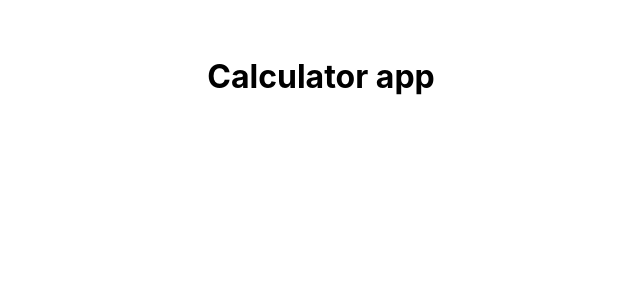
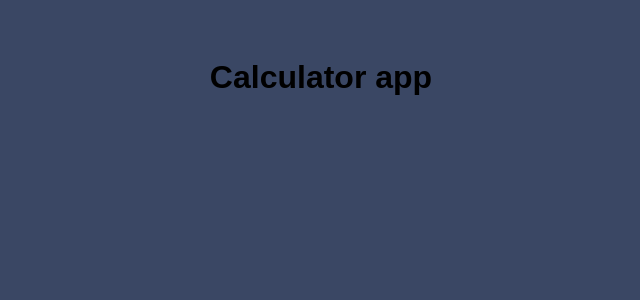
Before and after one commit to Sana-Shabeel/calculator-app, a React (Vite) app: page / in a window 1280 px wide. Shown: the top 300 px of the page, without its empty margins (319-959 px from the left). Built offline with nearby package versions, Linux system fonts and the light colour scheme.

Commit message:
Add background colors

```diff
--- a/src/index.css
+++ b/src/index.css
@@ -1,17 +1,19 @@
 :root {
-  font-family: Inter, system-ui, Avenir, Helvetica, Arial, sans-serif;
+  font-family: "League Spartan", sans-serif;
   line-height: 1.5;
   font-weight: 400;
-
-  /* Theme 1
-Backgrounds
-Very dark desaturated blue (main background): hsl(222, 26%, 31%)
-Very dark desaturated blue (toggle background, keypad background): hsl(223, 31%, 20%)
-Very dark desaturated blue (screen background): hsl(224, 36%, 15%) */
 
   --t1-main-bg: hsl(222, 26%, 31%);
   --t1-toggle-keypad-bg: hsl(223, 31%, 20%);
   --t1-screen-bg: hsl(224, 36%, 15%);
+
+  --t2-main-bg: hsl(0, 0%, 90%);
+  --t2-toggle-keypad-bg: hsl(0, 5%, 81%);
+  --t2-screen-bg: hsl(0, 0%, 93%);
+
+  --t3-main-bg: hsl(268, 75%, 9%);
+  --t3-toggle-keypad-bg: hsl(268, 71%, 12%);
+  --t3-screen-bg: hsl(268, 71%, 12%);
 
   font-synthesis: none;
   text-rendering: optimizeLegibility;
@@ -20,9 +22,27 @@ Very dark desaturated blue (screen background): hsl(224, 36%, 15%) */
   -webkit-text-size-adjust: 100%;
 }
 
+.theme1 {
+  --main-bg: var(--t1-main-bg);
+  --toggle-keypad-bg: var(--t1-toggle-keypad-bg);
+  --screen-bg: var(--t1-screen-bg);
+}
+.theme2 {
+  --main-bg: var(--t2-main-bg);
+  --toggle-keypad-bg: var(--t2-toggle-keypad-bg);
+  --screen-bg: var(--t2-screen-bg);
+}
+.theme3 {
+  --main-bg: var(--t3-main-bg);
+  --toggle-keypad-bg: var(--t3-toggle-keypad-bg);
+  --screen-bg: var(--t3-screen-bg);
+}
+
 body {
   margin: 0;
   padding: 0;
   min-width: 375px;
   min-height: 100vh;
+  background: var(--t1-main-bg);
+  font-family: "League Spartan", sans-serif;
 }
```
